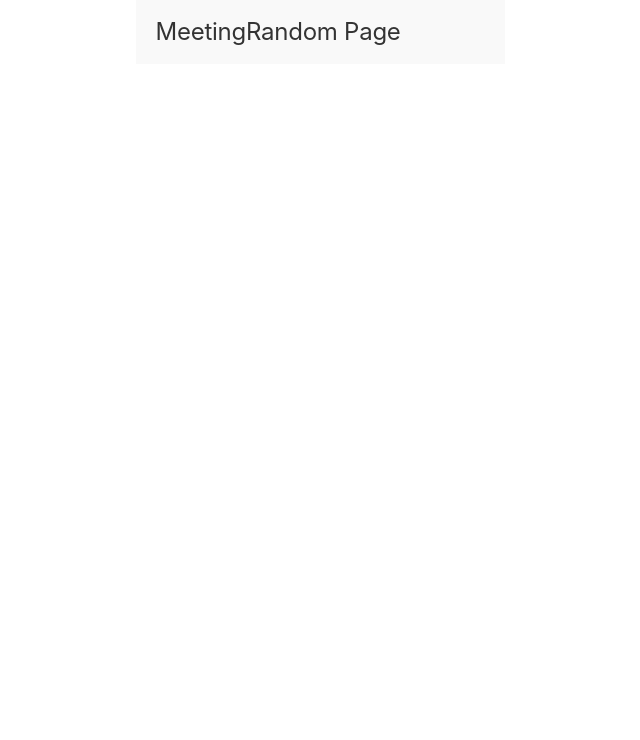
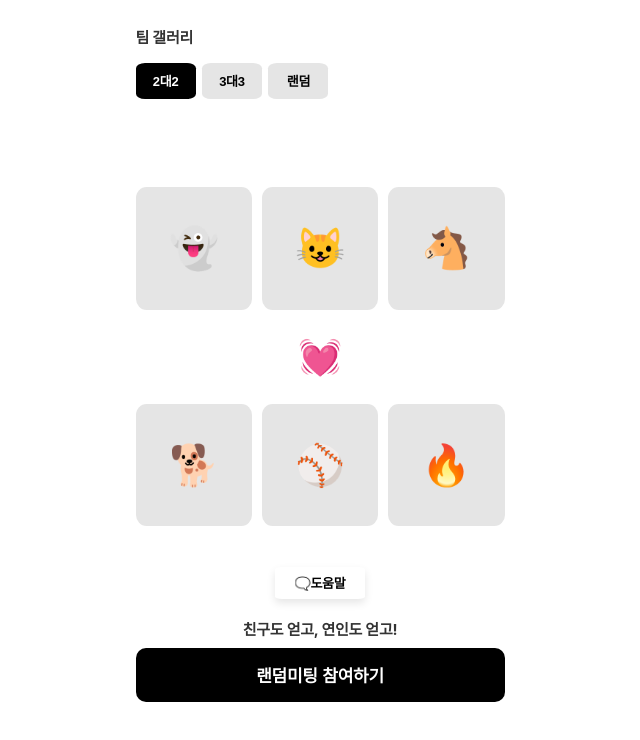
Before and after one commit to GDG-ZIMEET/ZIMEET-FrontEnd, a React (Create React App) app: page /meeting-random in a window 1280 px wide. Shown: the top 740 px of the page, without its empty margins (320-960 px from the left). Built offline with nearby package versions, Linux system fonts and the light colour scheme.

Commit message:
[#9] feat: 랜덤매칭  퍼블리싱

```diff
--- a/src/components/MainScreen.tsx
+++ b/src/components/MainScreen.tsx
@@ -12,7 +12,7 @@ const PhoneContainer = styled.div`
 const PhoneScreen = styled.div`
   height: 100%;
   width: auto;
-  background-color: white;
+  background-color: #FFFFFF;
   overflow: hidden;
   position: relative;
   aspect-ratio: 393 / 852;
@@ -29,7 +29,7 @@ const Content = styled.div`
   height: 100%;
   overflow-y: auto;
   overflow-x: hidden;
-  background-color: white;
+  background-color: #FFFFFF;
 `;
 
 interface SmartphoneScreenProps {
--- /dev/null
+++ b/src/components/MeetingRandom/Help/Help.tsx
@@ -0,0 +1,12 @@
+import React from 'react';
+import * as S from './Styles';
+
+const Help: React.FC = () => {
+  return (
+    <S.HelpLayout>
+      <S.HelpContainer>🗨️도움말</S.HelpContainer>
+    </S.HelpLayout>
+  );
+};
+
+export default Help;
--- /dev/null
+++ b/src/components/MeetingRandom/Help/Styles.ts
@@ -0,0 +1,24 @@
+import styled from 'styled-components';
+
+export const HelpLayout = styled.div`
+  display: flex;
+  justify-content: center;
+  align-items: center;
+  padding: 5%;
+  margin-top: 5%;
+  height: 10%;
+  width: 100%;
+`;
+
+export const HelpContainer = styled.div`
+  display: flex;
+  font-size: 13px;
+  color: #000000;
+  font-weight: bold;
+  height: 80%;
+  box-shadow: 0 4px 8px rgba(0.1, 0.1, 0.1, 0.1);
+  border-radius: 8%;
+  justify-content: center;
+  align-items: center;
+  width : 27%;
+`;
--- /dev/null
+++ b/src/components/MeetingRandom/JoinButton/JoinRandomMeetingButton.tsx
@@ -0,0 +1,8 @@
+import React from 'react';
+import * as S from './Styles';
+
+const JoinRandomMeetingButton: React.FC = () => {
+  return <S.Button>랜덤미팅 참여하기</S.Button>;
+};
+
+export default JoinRandomMeetingButton;
--- /dev/null
+++ b/src/components/MeetingRandom/JoinButton/Styles.ts
@@ -0,0 +1,17 @@
+import styled from 'styled-components';
+
+export const Button = styled.button`
+  background-color: #000000;
+  color: white;
+  font-weight: bold;
+  border: none;
+  font-size: 17px;
+  border-radius: 10px;
+  cursor: pointer;
+  margin: 3% 0;
+  height: 7%;
+
+  &:hover {
+    background-color: #ccc;
+  }
+`;
--- /dev/null
+++ b/src/components/MeetingRandom/MakeTeamBox/MakeTeamBox.tsx
@@ -0,0 +1,22 @@
+import React from 'react';
+import * as S from './Styles';
+
+const MakeTeamBox: React.FC = () => {
+  return (
+    <S.MakeTeamLayout>
+      <S.TeamRow>
+        <S.FirstPerson>👻</S.FirstPerson>
+        <S.SecondPerson>😺</S.SecondPerson>
+        <S.ThirdPerson>🐴</S.ThirdPerson>
+      </S.TeamRow>
+      <S.Loding>💓</S.Loding>
+      <S.TeamRow>
+        <S.FourthPerson>🐕</S.FourthPerson>
+        <S.FifthPerson>⚾</S.FifthPerson>
+        <S.SixthPerson>🔥</S.SixthPerson>
+      </S.TeamRow>
+    </S.MakeTeamLayout>
+  );
+};
+
+export default MakeTeamBox;
--- /dev/null
+++ b/src/components/MeetingRandom/MakeTeamBox/Styles.ts
@@ -0,0 +1,49 @@
+import styled from 'styled-components';
+
+export const MakeTeamLayout = styled.div`
+  display: flex;
+  flex-direction: column;
+  justify-content: center;
+  align-items: center;
+  padding: 23% 0 0 0;
+  height: 55%;
+`;
+
+export const TeamRow = styled.div`
+  display: flex;
+  height: 40%;
+  width: 100%;
+  justify-content: space-between;
+`;
+
+export const FirstPerson = styled.div`
+  font-size: 40px;
+  background-color: #E5E5E5;
+  height: 100%;
+  flex: 1;
+  display: flex;
+  justify-content: center;
+  align-items: center;
+  margin: 0 2.5% 0 0;
+  border-radius: 9%;
+`;
+
+export const SecondPerson = styled(FirstPerson)``;
+
+export const ThirdPerson = styled(FirstPerson)`
+  margin-right: 0;
+`;
+
+export const FourthPerson = styled(FirstPerson)``;
+
+export const FifthPerson = styled(FirstPerson)``;
+
+export const SixthPerson = styled(FirstPerson)`
+  margin-right: 0;
+`;
+
+export const Loding = styled.div`
+  font-size: 35px;
+  margin: 8%;
+  align-self: center;
+`;
--- /dev/null
+++ b/src/components/MeetingRandom/TypeButton/Styles.ts
@@ -0,0 +1,57 @@
+import styled, { css } from 'styled-components';
+
+export const TypeLayout = styled.div`
+  display: flex;
+  height: 7.5%;
+  padding: 1% 0 0 0;
+`;
+
+export const TypeComponent = styled.div`
+  padding: 4% 1.7% 1% 0;
+  width: 18%
+`;
+
+const buttonStyles = css<{ selected: boolean }>`
+  background-color: ${({ selected }) => (selected ? 'black' : '#E5E5E5')};
+  color: ${({ selected }) => (selected ? 'white' : 'black')};
+  font-weight: bold;
+  text-align: center;
+  text-decoration: none;
+  display: inline-block;
+  font-size: 13px;
+  cursor: pointer;
+  border: none;
+  border-radius: 15%;
+  height: 100%;
+  width: 100%;
+  white-space: nowrap;
+
+  &:hover {
+    background-color: ${({ selected }) => (selected ? 'black' : '#ddd')};
+  }
+`;
+
+export const Twoto2 = styled.button<{ selected: boolean }>`
+  ${buttonStyles}
+`;
+
+export const Threeto3 = styled(Twoto2)``;
+
+export const Random = styled(Twoto2)``;
+
+export const lookComponent = styled.div`
+  font-size: 12px;
+  color: #333;
+  text-align: center;
+  display: flex;
+  justify-content: flex-end;
+  align-items: flex-end;
+  flex-grow: 1;
+  padding-bottom: 1%;
+`;
+
+export const lookword = styled.span`
+  color: black;
+  margin-right: 1%;
+  white-space: nowrap;
+`;
--- /dev/null
+++ b/src/components/MeetingRandom/TypeButton/TypeButton.tsx
@@ -0,0 +1,44 @@
+import React, { useState } from 'react';
+import * as S from './Styles';
+
+const TypeButton: React.FC = () => {
+  const [selectedButton, setSelectedButton] = useState<string>('2to2'); // 기본 선택을 '2to2'로 설정
+
+  const handleClick = (buttonType: string) => {
+    setSelectedButton(buttonType);
+  };
+
+  return (
+    <S.TypeLayout>
+      <S.TypeComponent>
+        <S.Twoto2
+          onClick={() => handleClick('2to2')}
+          selected={selectedButton === '2to2'}
+        >
+          2대2
+        </S.Twoto2>
+      </S.TypeComponent>
+      <S.TypeComponent>
+        <S.Threeto3
+          onClick={() => handleClick('3to3')}
+          selected={selectedButton === '3to3'}
+        >
+          3대3
+        </S.Threeto3>
+      </S.TypeComponent>
+      <S.TypeComponent>
+        <S.Random
+          onClick={() => handleClick('random')}
+          selected={selectedButton === 'random'}
+        >
+          랜덤
+        </S.Random>
+      </S.TypeComponent>
+      <S.lookComponent>
+        {/*<S.lookword>이성 팀만 보여요👀</S.lookword>*/}
+      </S.lookComponent>
+    </S.TypeLayout>
+  );
+};
+
+export default TypeButton;
--- a/src/pages/MeetingRandom/MeetingRandom.tsx
+++ b/src/pages/MeetingRandom/MeetingRandom.tsx
@@ -1,11 +1,19 @@
 import React from 'react';
-import { MeetingRandomContainer, MeetingRandomTitle } from './Styles';
+import { MeetingRandomContainer, MeetingRandomTitle, AddPeople } from './Styles';
+import TypeButton from '../../components/MeetingRandom/TypeButton/TypeButton';
+import MakeTeamBox from '../../components/MeetingRandom/MakeTeamBox/MakeTeamBox';
+import Help from '../../components/MeetingRandom/Help/Help';
+import JoinRandomMeetingButton from '../../components/MeetingRandom/JoinButton/JoinRandomMeetingButton';
 
 const MeetingRandom: React.FC = () => {
   return (
     <MeetingRandomContainer>
-      <MeetingRandomTitle>MeetingRandom Page</MeetingRandomTitle>
-      {/* 여기에 MeetingRandom 내용을 추가하세요 */}
+      <MeetingRandomTitle>팀 갤러리</MeetingRandomTitle>
+      <TypeButton />
+      <MakeTeamBox />
+      <Help />
+      <AddPeople>친구도 얻고, 연인도 얻고!</AddPeople>
+      <JoinRandomMeetingButton />
     </MeetingRandomContainer>
   );
 };
--- a/src/pages/MeetingRandom/Styles.ts
+++ b/src/pages/MeetingRandom/Styles.ts
@@ -1,11 +1,23 @@
 import styled from 'styled-components';
 
 export const MeetingRandomContainer = styled.div`
-    padding: 20px;
-    background-color: #f9f9f9;
-    `;
+    padding: 8% 0% 0;
+    background-color: #FFFFFF;
+    height: 100%;
+    display: flex;
+    flex-direction: column;
+`;
 
 export const MeetingRandomTitle = styled.h1`
-    font-size: 24px;
+    font-size: 15px;
     color: #333;
-    `;
+    font-weight: bold;
+`;
+
+export const AddPeople = styled.div`
+  font-size: 15px;
+  color: #333;
+  align-self: center;
+  font-weight: bold;
+  margin: 0;
+`;
```
